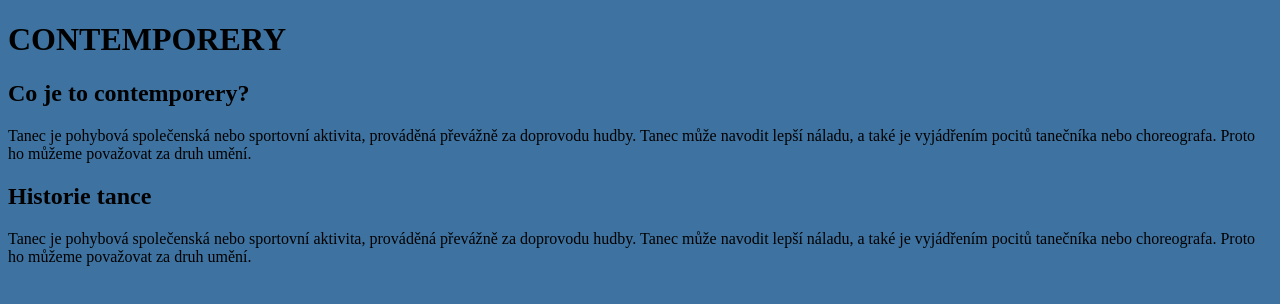
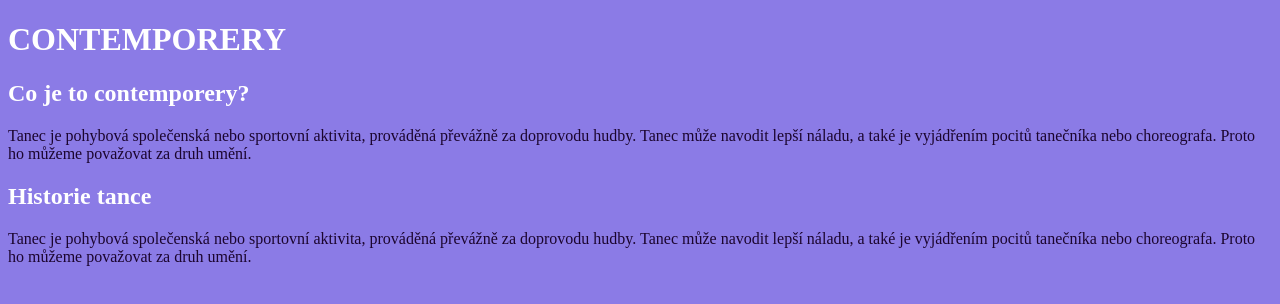
Before and after one commit to Klemesovav/web, a plain HTML site: page index.html in a window 1280 px wide. Drawn offline with Linux system fonts and the light colour scheme.

Commit message:
Add files via upload

```diff
--- a/stylecek.css
+++ b/stylecek.css
@@ -1 +1,4 @@
-body{background-color: rgb(62, 115, 161);}
+body{background-color: rgb(139, 123, 230);}
+h1{color: white;}
+h2{color: white;}
+body{color: rgb(27, 5, 46);}
```
